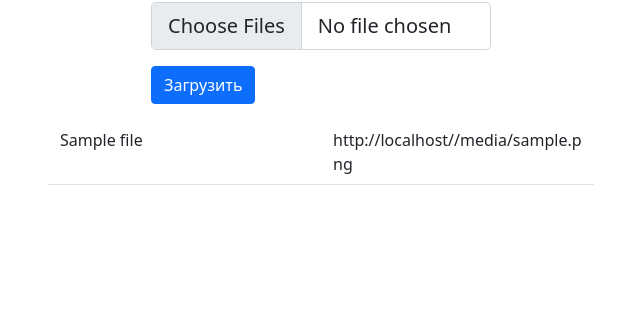
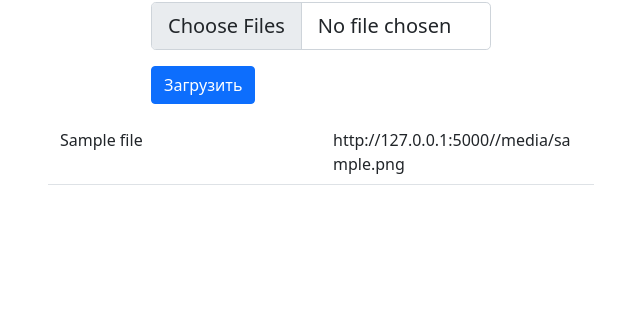
Before and after one commit to dankut25/async-yacut, a Flask app: template yacut/html/templates/upload_files.html in a window 1280 px wide. Shown: the part 214-538 px from the top of the page, without its empty margins (319-959 px from the left). Run offline with Flask 3, Linux system fonts and the light colour scheme; tables that the repository leaves empty hold one stand-in row (values such as "Sample post"); the template is opened without the code that fills it: values that come from a table or form of the project are taken from there, most other values are stand-ins (such as "Sample title", 1, 10 or a date in 2020); some libraries are stand-ins or nearby versions.

Commit message:
add another correction

```diff
--- a/yacut/html/templates/upload_files.html
+++ b/yacut/html/templates/upload_files.html
@@ -57,7 +57,7 @@
                         <strong>Ошибка:</strong> {{ file.error }}
                       </span>
                     {% else %}
-                      http://localhost/{{ file.url }}
+                      http://127.0.0.1:5000/{{ file.url }}
                     {% endif %}
                   </div>
                 </div>
```
